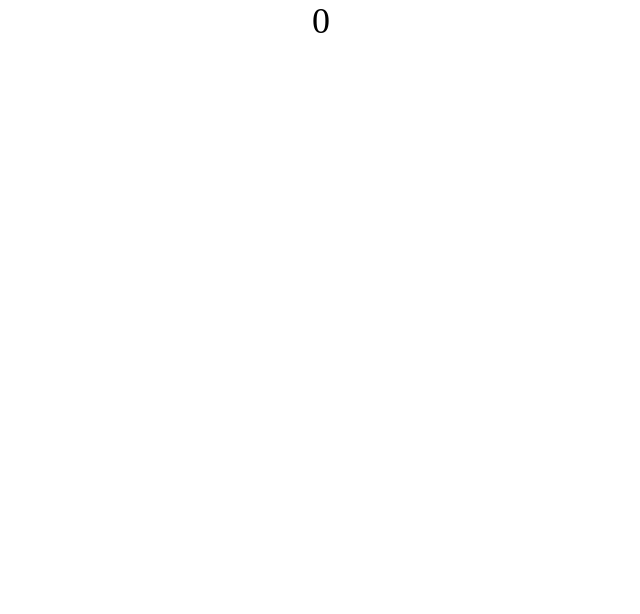
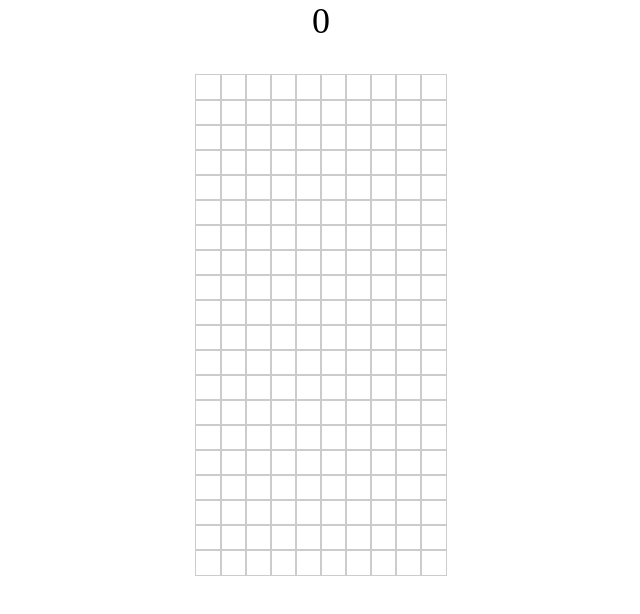
Before and after one commit to Jiyajiwon/tetris, a plain HTML site: page index.html in a window 1280 px wide. Shown: the whole page, without its empty margins (319-959 px from the left). Drawn offline with Linux system fonts and the light colour scheme.

Commit message:
table form

```diff
--- a/css/style.css
+++ b/css/style.css
@@ -16,3 +16,21 @@ body {
   font-size: 36px;
   margin-bottom: 2rem;
 }
+
+.playground > ul {
+  border: 1px solid #333;
+  width: 250px;
+  margin: 0 auto;
+}
+.playground > ul > li {
+  width: 100%;
+  height: 25px; /* 세로는 25px로 고정 */
+}
+.playground > ul > li > ul {
+  display: flex; /* 세로 X 가로로 나열되도록 */
+}
+.playground > ul > li > ul > li {
+  width: 25px;
+  height: 25px; /* 각 칸을 25x25로 고정 */
+  outline: 1px solid #ccc;
+}
--- a/index.html
+++ b/index.html
@@ -15,5 +15,6 @@
         <ul></ul>
       </div>
     </div>
+    <script src="js/tetris.js"></script>
   </body>
 </html>
--- /dev/null
+++ b/js/tetris.js
@@ -0,0 +1,16 @@
+'use strict';
+
+const playground=document.querySelector(".playground > ul");
+
+console.log(playground);
+
+for(let i=0; i<20; i++) {
+  const li = document.createElement("li"); /* li에는 li element가 할당된다. */
+  const ul = document.createElement("ul"); /* ul에는 ul element가 할당된다. */
+  for (let j=0; j<10; j++) {
+    const matrix = document.createElement("li");
+    ul.prepend(matrix); /* ul에 matrix 넣는다. */
+  }
+  li.prepend(ul); /* li에 ul 넣는다. */
+  playground.prepend(li);
+}
```
